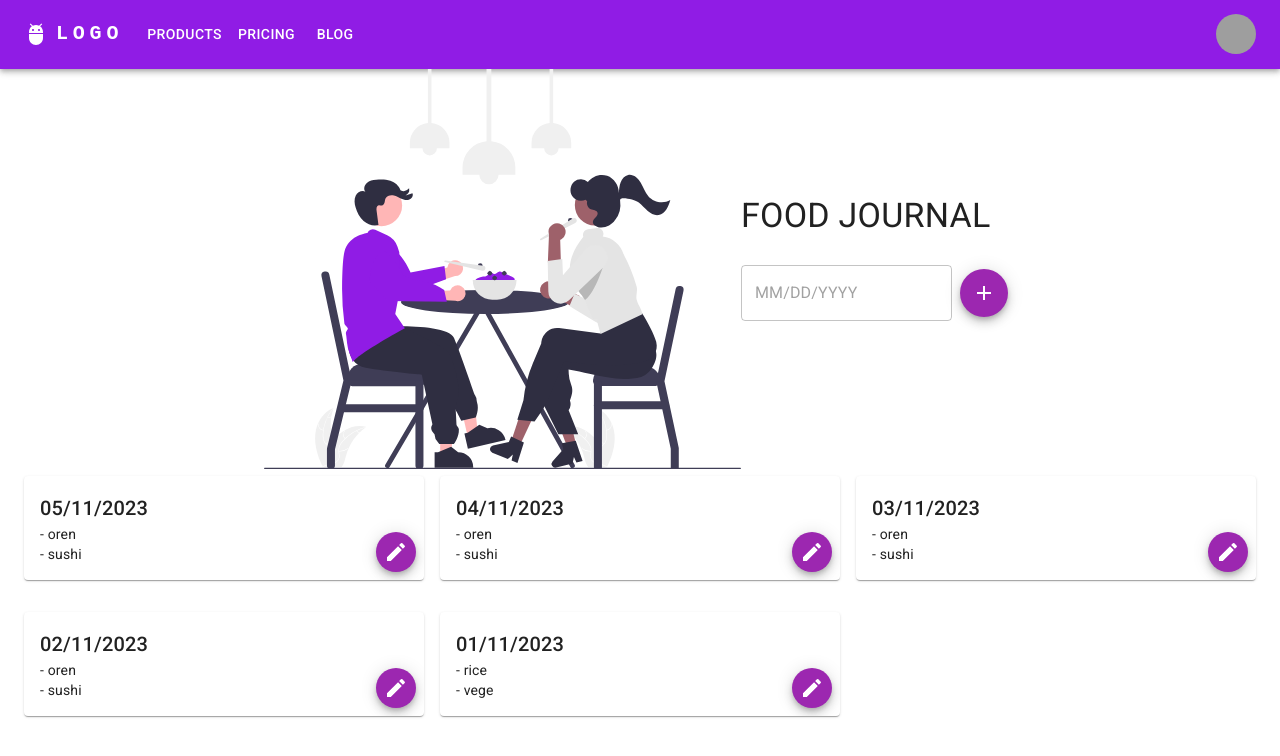
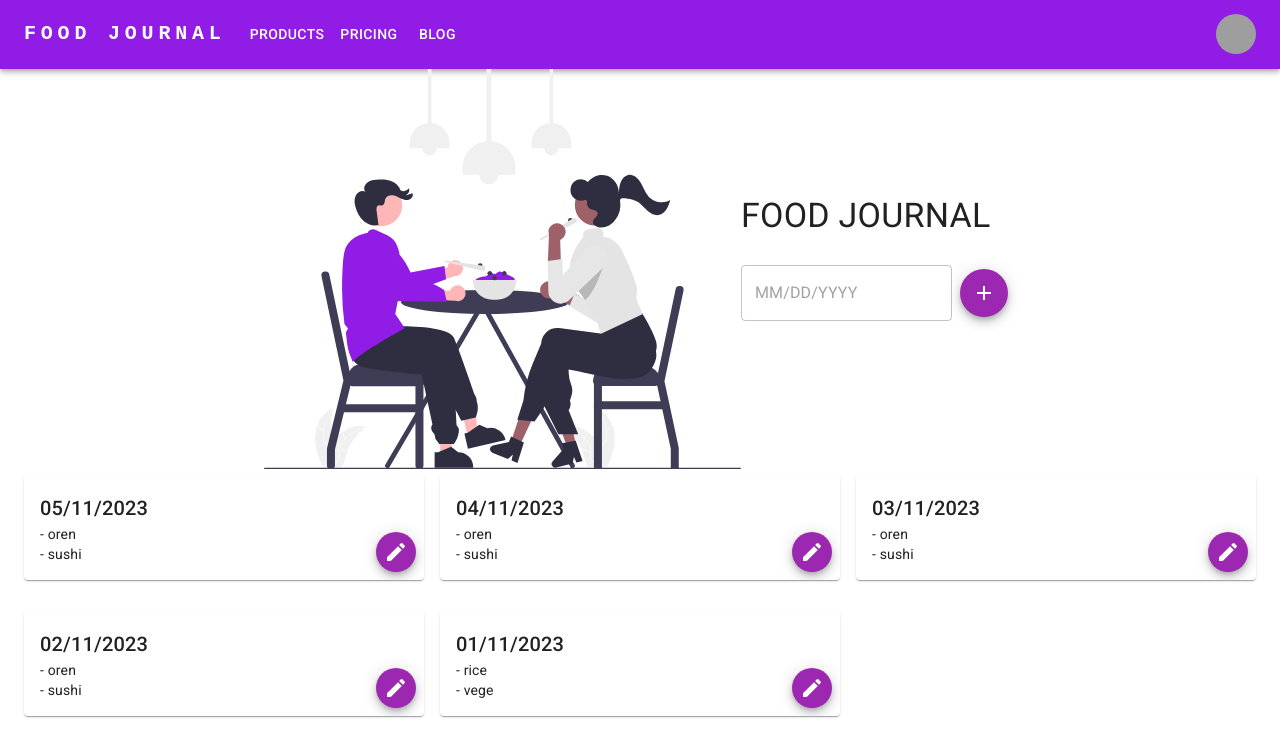
Before and after one commit to atikahnaz/Diet_Journal, a React (Vite) app: page / in a window 1280 px wide. Shown: the top 756 px of the page. Built offline with nearby package versions, Linux system fonts and the light colour scheme; grey boxes are pictures that could not be loaded.

Commit message:
update delete

```diff
--- a/src/components/AddInput.jsx
+++ b/src/components/AddInput.jsx
@@ -77,6 +77,11 @@ export default function AddInput({ date, listobjectFood, callbackAddFood }) {
     setListFood(updatedListFood);
   };
 
+  const cancel = () => {
+    setListFood(listobjectFood);
+    setOpen(false);
+  };
+
   return (
     <div>
       <AddButton onClick={handleClickOpen} />
@@ -124,7 +129,7 @@ export default function AddInput({ date, listobjectFood, callbackAddFood }) {
 
         {/*when save button click, send the list food data to the App.jsx using callback*/}
         <DialogActions>
-          <Button onClick={handleClose}>Cancel</Button>
+          <Button onClick={cancel}>Cancel</Button>
           <Button variant="contained" onClick={saveUpdatedList}>
             Save
           </Button>
--- a/src/components/BarApp.jsx
+++ b/src/components/BarApp.jsx
@@ -39,7 +39,6 @@ function ResponsiveAppBar() {
     <AppBar position="static" sx={{ bgcolor: "#901CE5" }}>
       <Container maxWidth="xl">
         <Toolbar disableGutters>
-          <AdbIcon sx={{ display: { xs: "none", md: "flex" }, mr: 1 }} />
           <Typography
             variant="h6"
             noWrap
@@ -55,7 +54,7 @@ function ResponsiveAppBar() {
               textDecoration: "none",
             }}
           >
-            LOGO
+            FOOD JOURNAL
           </Typography>
 
           <Box sx={{ flexGrow: 1, display: { xs: "flex", md: "none" } }}>
@@ -94,7 +93,7 @@ function ResponsiveAppBar() {
               ))}
             </Menu>
           </Box>
-          <AdbIcon sx={{ display: { xs: "flex", md: "none" }, mr: 1 }} />
+
           <Typography
             variant="h5"
             noWrap
@@ -111,7 +110,7 @@ function ResponsiveAppBar() {
               textDecoration: "none",
             }}
           >
-            LOGO
+            FOOD JOURNAL
           </Typography>
           <Box sx={{ flexGrow: 1, display: { xs: "none", md: "flex" } }}>
             {pages.map((page) => (
--- a/src/components/FoodDialog.jsx
+++ b/src/components/FoodDialog.jsx
@@ -80,6 +80,11 @@ export default function FoodDialog({ date, listobjectFood, callbackAddFood }) {
     setListFood(updatedListFood);
   };
 
+  const cancel = () => {
+    setListFood(listobjectFood);
+    setOpen(false);
+  };
+
   return (
     <div>
       <Box sx={{ display: "flex", alignItems: "flex-end" }}>
@@ -136,7 +141,7 @@ export default function FoodDialog({ date, listobjectFood, callbackAddFood }) {
 
         {/*when save button click, send the list food data to the App.jsx using callback*/}
         <DialogActions>
-          <Button onClick={handleClose}>Cancel</Button>
+          <Button onClick={cancel}>Cancel</Button>
           <Button variant="contained" onClick={saveUpdatedList}>
             Save
           </Button>
```
Also changed, not shown: src/App.jsx (+7 -12 lines), 1 other file (tests, documents, lock files or other folders).
